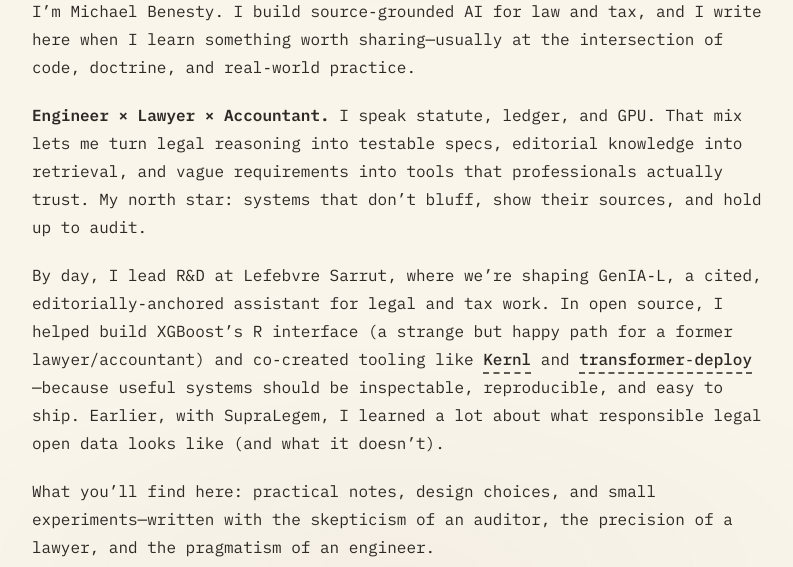
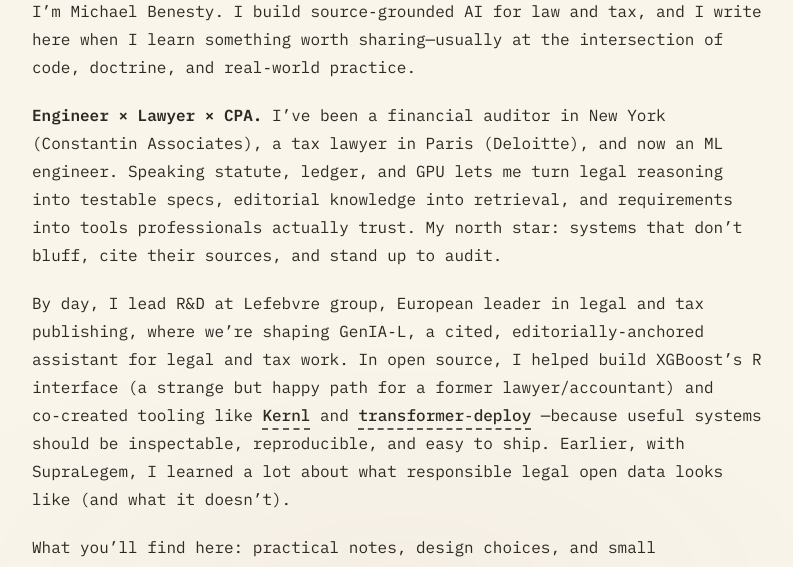
Before and after one commit to pommedeterresautee/pommedeterresautee.github.io, an Astro site: page /about in a window 1280 px wide. Shown: the part 224-791 px from the top of the page, without its empty margins (240-1033 px from the left). Built offline with nearby package versions, Linux system fonts and the light colour scheme; Astro itself is replaced by a stand-in of ours.

Commit message:
fix: bio

```diff
--- a/src/pages/about.astro
+++ b/src/pages/about.astro
@@ -17,15 +17,16 @@ const frontmatter = {
   </p>
 
   <p>
-    <strong>Engineer × Lawyer × Accountant.</strong> I speak statute, ledger, and GPU. That
-    mix lets me turn legal reasoning into testable specs, editorial knowledge
-    into retrieval, and vague requirements into tools that professionals
-    actually trust. My north star: systems that don’t bluff, show their
-    sources, and hold up to audit.
+    <strong>Engineer × Lawyer × CPA.</strong>
+       I’ve been a financial auditor in New York (Constantin Associates),
+      a tax lawyer in Paris (Deloitte), and now an ML engineer.
+      Speaking statute, ledger, and GPU lets me turn legal reasoning into testable specs,
+      editorial knowledge into retrieval, and requirements into tools professionals actually trust.
+      My north star: systems that don’t bluff, cite their sources, and stand up to audit.
   </p>
 
   <p>
-    By day, I lead R&amp;D at Lefebvre Sarrut, where we’re shaping GenIA‑L, a
+    By day, I lead R&amp;D at Lefebvre group, European leader in legal and tax publishing, where we’re shaping GenIA‑L, a
     cited, editorially‑anchored assistant for legal and tax work. In open
     source, I helped build XGBoost’s R interface (a strange but happy path for
     a former lawyer/accountant) and co‑created tooling like
```
